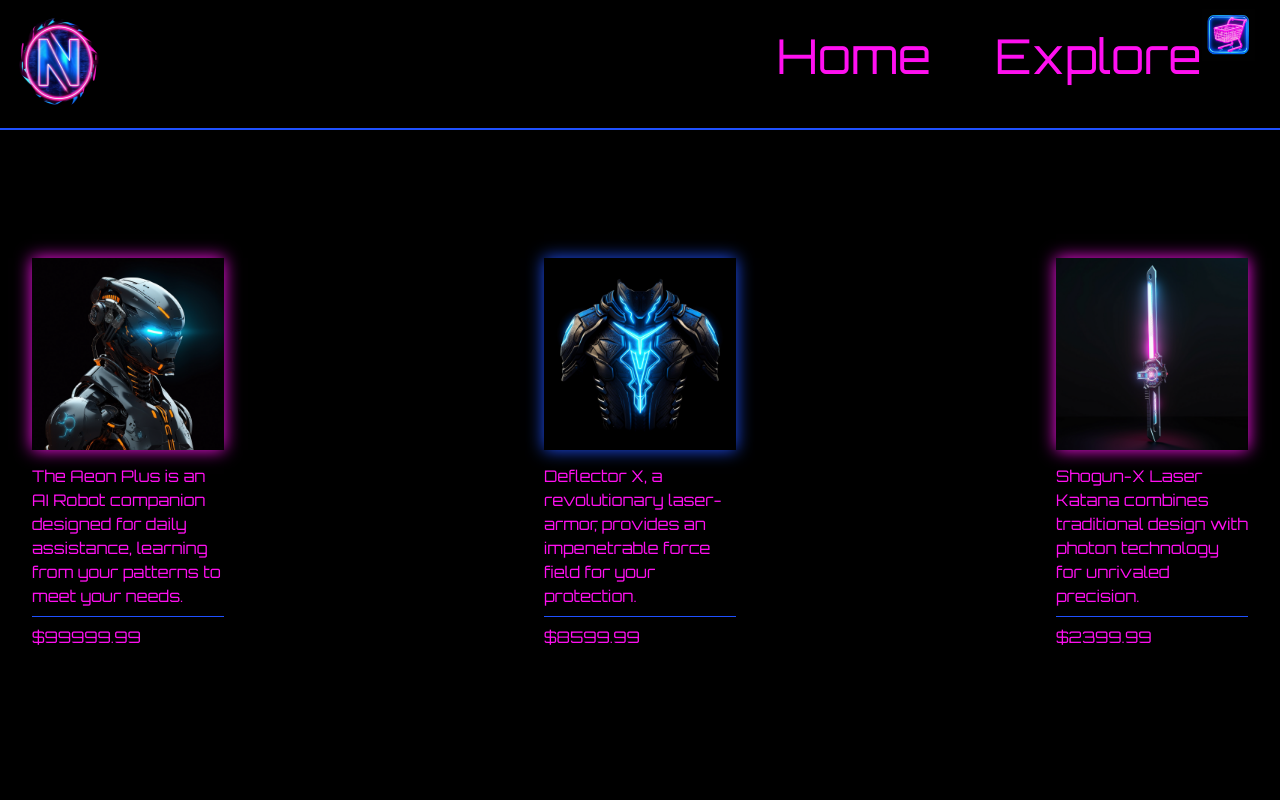
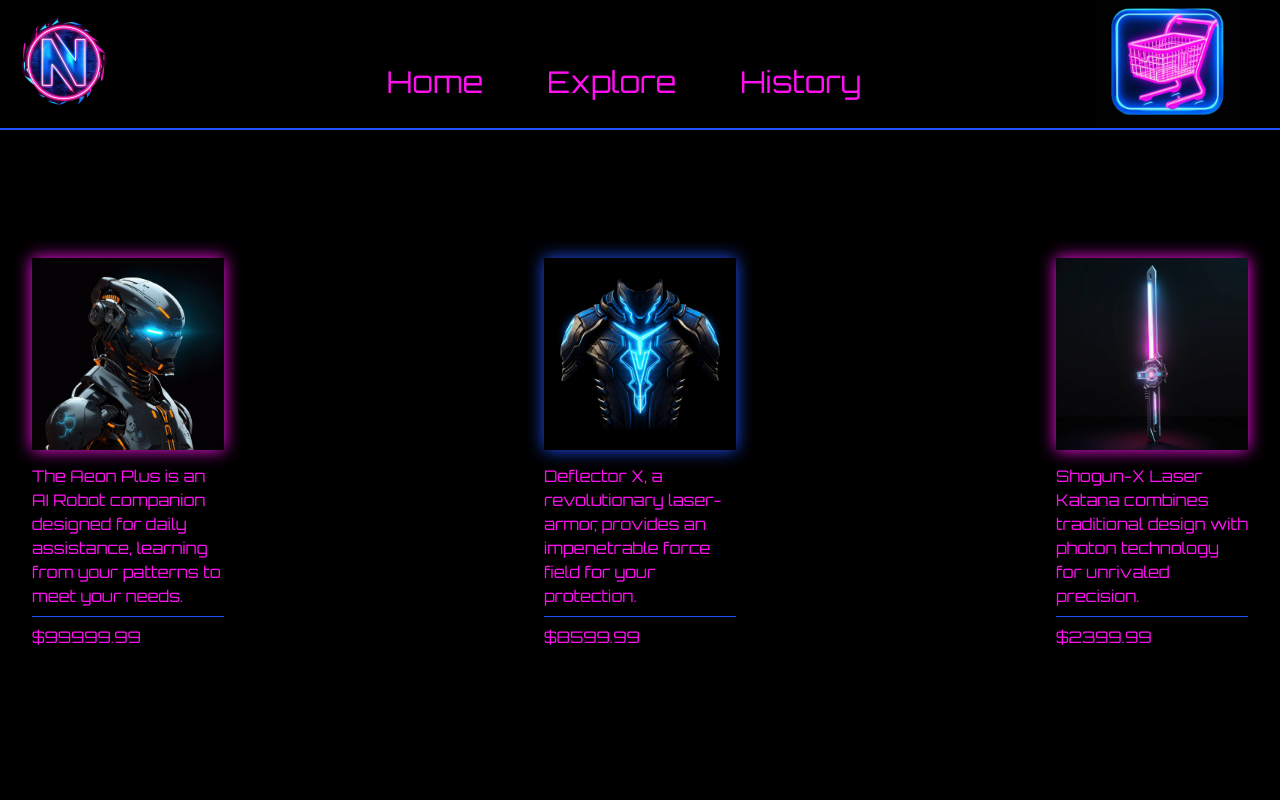
Before and after one commit to OblivionNoirV2/NeonNights, a React (Create React App) app: page / in a window 1280 px wide. Shown: the top 800 px of the page. Built offline with nearby package versions, Linux system fonts and the light colour scheme.

Commit message:
re-format navbar

```diff
--- a/src/App.tsx
+++ b/src/App.tsx
@@ -6,21 +6,13 @@ import { Link, Routes, Route } from 'react-router-dom';
 import Checkout from './Checkout';
 import Home from './Home';
 import Explore from './Sorting';
+import History from './History';
 //Want big night, synthy, future club vibes. Dark
 
 //do a cool gradient thing
 //clicking on logo will act as home button
 
-const SiteLogo = () => {
-  return (
-    <section className='w-[10rem]'>
-      <Link to='/'>
-        <img src={require("./assets/NNlogo.png")} alt="logo"
-          className="h-full w-auto flex" />
-      </Link>
-    </section>
-  )
-}
+
 //the billboard rotates every so often
 //text courtesy of gpt4
 const scroll_advertisements_dict: { [key: number]: string } = {
@@ -52,19 +44,52 @@ const ReallyCoolScrollingText = () => {
   }, []);
 
   return (
-    <div className='overflow-hidden w-2/3 h-24 flex items-center mr-4 text-2xl'>
+    <div className='overflow-hidden w-2/3  mt-2 flex flex-col items-center mr-4 text-2xl'>
       <p className="whitespace-nowrap px-4 animate-ad">
         {ad}
       </p>
+      <ul className='flex flex-row text-3xl mt-2 middle-ul z-10 space-x-8'>
+        <li>
+          <button>
+            <Link to='/'>
+              Home
+            </Link>
+          </button>
+        </li>
+        <li >
+          <button>
+            <Link to='/Explore'>
+              Explore
+            </Link>
+          </button>
+        </li>
+        <li >
+          <button>
+            <Link to='/History'>
+              History
+            </Link>
+          </button>
+        </li>
+      </ul>
     </div>
   );
 };
+const SiteLogo = () => {
+  return (
+    <section className='w-48 '>
+      <Link to='/'>
+        <img src={require("./assets/NNlogo.png")} alt="logo"
+          className="h-full w-auto flex" />
+      </Link>
+    </section>
+  )
+}
 /*there will be a number positioned over this,
 showing how many items are in the cart*/
 const CartIcon = () => {
   return (
-    <div className='w-24 h-24 mr-4'>
-      <button>
+    <div className='w-48 mr-4 -mt-8'>
+      <button className='cart-btn'>
         <Link to='/Checkout'>
           <img src={require("./assets/cart.png")} alt="cart"
             className="h-full w-auto flex" />
@@ -81,22 +106,7 @@ const Navbar = () => {
       h-32 flex justify-between mr-4'>
         <SiteLogo />
         <ReallyCoolScrollingText />
-        <ul className='flex text-5xl mt-4'>
-          <li className='mr-8'>
-            <button>
-              <Link to='/'>
-                Home
-              </Link>
-            </button>
-          </li>
-          <li className='-mr-6'>
-            <button>
-              <Link to='/Explore'>
-                Explore
-              </Link>
-            </button>
-          </li>
-        </ul>
+
         <CartIcon />
       </nav>
       <hr></hr>
@@ -111,6 +121,7 @@ function App() {
     <>
       <Navbar />
       <Routes>
+        <Route path='/History' element={<History />} />
         <Route path='/Checkout' element={<Checkout />} />
         <Route path='/SortItems' element={<Explore />} />
         <Route path='/' element={<Home />} />
--- /dev/null
+++ b/src/History.tsx
@@ -0,0 +1,9 @@
+const History = () => {
+    return (
+        <div>
+            <h1>History</h1>
+        </div>
+    )
+}
+
+export default History;
--- a/src/sparkles.css
+++ b/src/sparkles.css
@@ -73,11 +73,11 @@ html {
 
 }
 
-.main-nav>ul>li>button:hover {
+.middle-ul>li>button:hover {
     animation: white-border 1s ease-in-out infinite alternate;
 }
 
-.main-nav>ul>li>button {
+.middle-ul>li>button {
     padding: 1rem 1rem 1rem 1rem;
     border-radius: 10%;
 }
```
